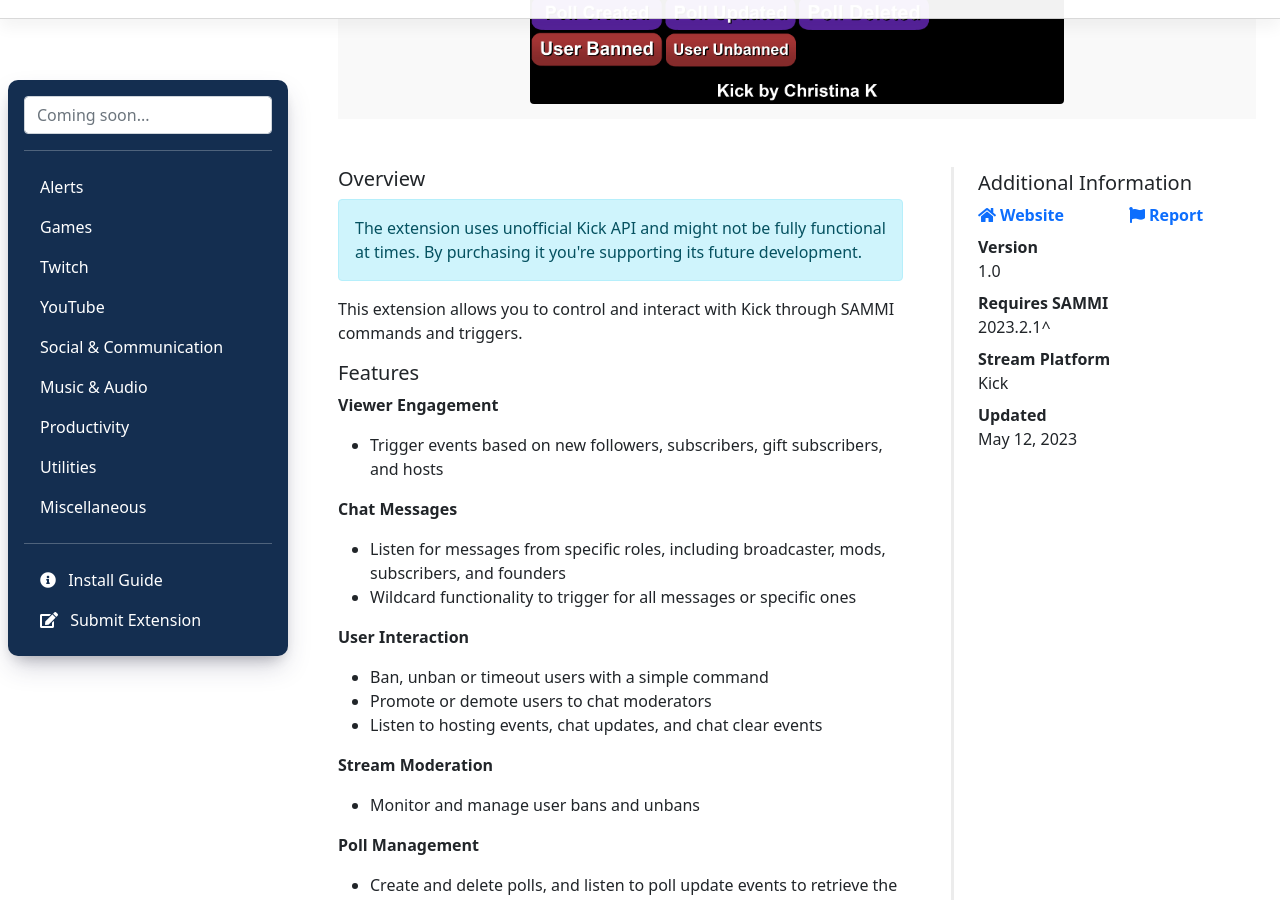
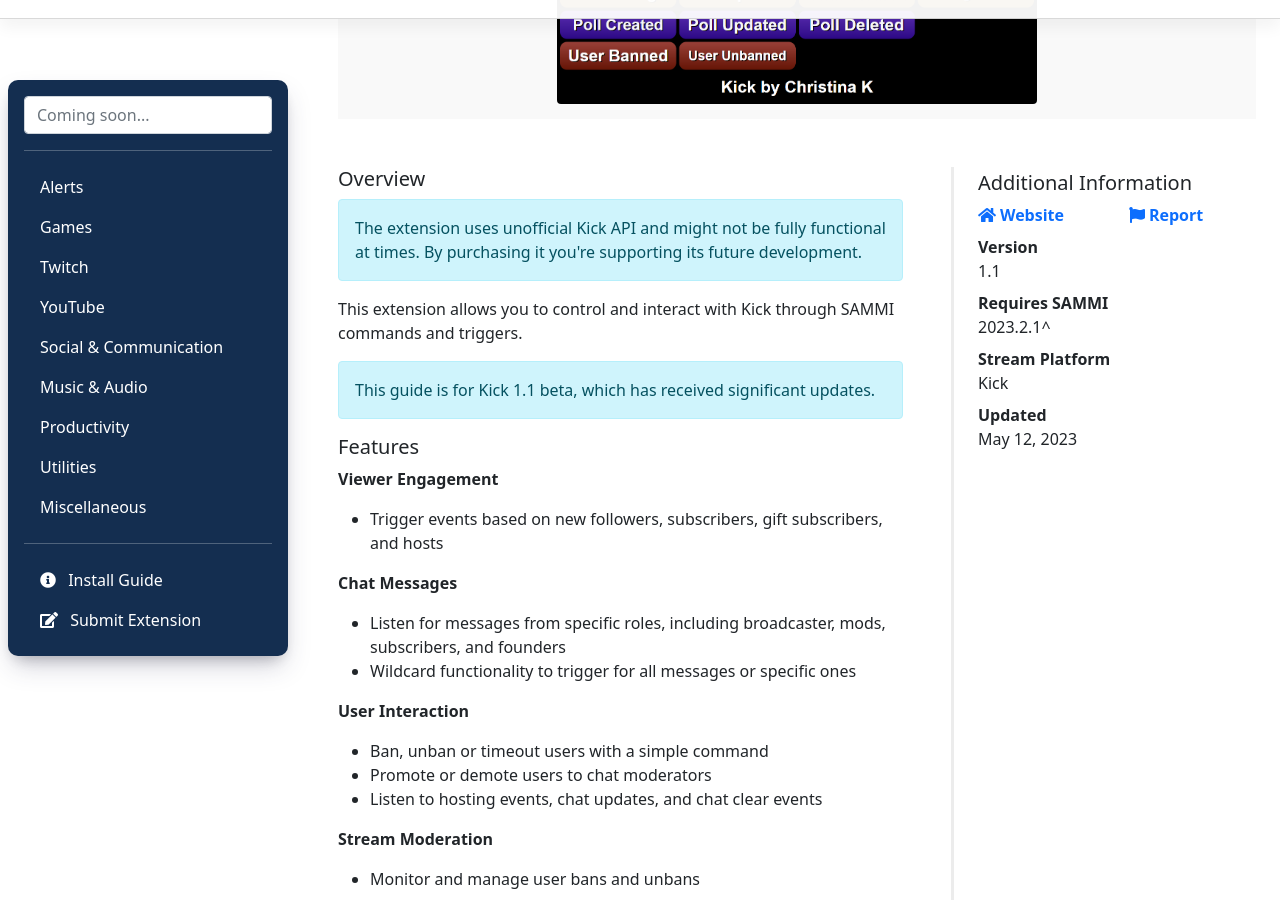
Before and after one commit to SAMMISolutions/SAMMISolutions.github.io, a Jekyll site: the page built from collections/_extensions/kick.md, in a window 1280 px wide and 900 px high, scrolled down 905 px. Built offline with Jekyll 4.4.1, drawn with Linux system fonts in a browser that asks for light colours; comment, search, counter and statistics services are not loaded; some of the changed lines change nothing that is shown.

Commit message:
Kick updates

```diff
--- a/collections/_extensions/kick.md
+++ b/collections/_extensions/kick.md
@@ -11,7 +11,7 @@
 developer_url: https://christinak.itch.io
 icon_local: kick_icon.png
 screenshots_local: kick_deck.png
-version: 1.0
+version: 1.1
 sammi_version: 2023.2.1
 platform: Kick
 overview: |
@@ -19,6 +19,8 @@
    <div class="alert alert-info" role="alert">The extension uses unofficial Kick API and might not be fully functional at times. By purchasing it you're supporting its future development.</div>
 
    This extension allows you to control and interact with Kick through SAMMI commands and triggers.
+
+   <div class="alert alert-info" role="alert">This guide is for Kick 1.1 beta, which has received significant updates.</div>
 
    ##### Features
 
@@ -49,12 +51,24 @@
    *Icon generated by OpenAI*
 
 setup: |
-   1. **Install the extension.**
-   2. **Set up your INIT button.**
 
-      <div class="alert alert-warning" role="alert">Kick modifies user names containing underscores, such as "_" becomes "-". For example, 'christina_k' becomes 'christina-k'. You can verify your exact username by navigating to your Kick channel (https://kick.com/yourName).</div>
+   #### First Time Using SAMMI?
+   1. Watch and review [Step by Step tutorial](https://sammi.solutions/docs/getting-started/step-by-step) (you can skip the part where you connect to Twitch).
+      - Learn how to [connect SAMMI to OBS](https://sammi.solutions/docs/integrations/obs)
+      - Learn what [Bridge is and how to use it](https://sammi.solutions/docs/bridge)
+      - Learn how to [create new buttons](https://sammi.solutions/docs/core#button) and [add new commands](https://sammi.solutions/docs/commands/introduction)
+      - Learn how to [use triggers](https://sammi.solutions/docs/triggers/introduction)
 
-      - `Broadcaster Channel Name`:
+   #### Setup the extension
+   1. Make sure you're on the [latest version of SAMMI](https://sammi.solutions/docs/getting-started/data-backup) and **install the extension**. You can follow the [Extension Install Guide](https://sammi.solutions/extensions/install).
+   2. Make sure SAMMI is connected to Bridge. **Bridge must be running at all times and be connected to SAMMI for Kick extension to work.**
+   2. **Set up Kick login details**. Navigate to your Bridge - Kick Streaming tab.
+
+      <div class="alert alert-warning" role="alert">Kick modifies channel names containing underscores, such as "_" becomes "-". For example, 'christina_k' becomes 'christina-k'. You can verify your exact channel name by navigating to your Kick channel (https://kick.com/yourName).</div>
+
+      ![SAMMI Tab in Bridge](kick_bridge_login.png)
+
+      - `Broadcaster Name`:
          1. This is the channel name you utilize for streaming.
       - `Bot Email`:
          1. Create a new alternate Kick account.
@@ -65,17 +79,13 @@
          2. Please use a throwaway password.
 
       <div class="alert alert-warning mt-2" role="alert"><b>DO NOT USE YOUR BROADCASTING CHANNEL'S LOGIN DETAILS FOR THE BOT.</b> SAMMI operates with an unofficial Kick API and uses a workaround for the login. It's crucial to use a disposable Kick account, in case it gets banned (though the chances are slim).</div>
-   3. **Reload Bridge**
-      After filling out the INIT button, reload your bridge or press the INIT button once and you're done. The extension will automatically connect to Kick chat and listen for all the available events.
-   4. **Connecting to multiple channels**
-      If you want to connect to another channel to listen for their events too, you can use the Kick: Connect to Chat command and place it in the Connect Chat button.
+   3. **Press Login**. You should now be Logged in as your bot and be connected to your broadcaster channel. The extension will remember your login details from now on and will automatically log you in.
+      ![Successfull Login](kick_bridge_login2.png)
+   3. **You're all set!** You can now go back to SAMMI to the premade Kick deck and explore all the available Kick commands and triggers.
 
+   <div class="alert alert-info" role="info">Due to frequent updates to the extension, it's best not to add your own buttons or commands to the premade Kick deck. Instead, look at the example buttons here and make your own in a different deck.</div>
 
-   <div class="alert alert-info" role="info">Due to frequent updates to the extension, it's best not to add your own buttons or commands to this deck. Instead, look at the example buttons here and make your own in a different deck.</div>
-
-   ### Kick Commands
-
-   <div class="alert alert-warning" role="alert">Because the Kick API is always changing, commands suddenly stop working or change without notice.</div>
+   ### Kick Commands List
 
    <div markdown="1">
       - [Kick: Get Channel Info](#kick_get_channel_info)
@@ -90,6 +100,37 @@
       - [Kick: Mod/Unmod User](#kick_mod_unmod_user)
    </div>
 
+   ### Kick Event Triggers List
+
+   <div markdown="1">
+   - [Followers Updated](#followers_updated)
+   - [Subscriber](#subscriber)
+   - [Gifted Subscriber](#gifted_subscriber)
+   - [Stream Hosted](#stream_hosted)
+   - [Chat Message](#chat_message)
+   - [Chat Updated](#chat_updated)
+   - [Message Deleted](#message_deleted)
+   - [Poll Created](#poll_created)
+   - [Poll Updated](#poll_updated)
+   - [Poll Deleted](#poll_deleted)
+   - [User Banned](#user_banned)
+   - [User Unbanned](#user_unbanned)
+   </div>
+
+   ### Replaying Events
+   You can replay any previous event via Bridge - Kick Streaming tab. Simply select the event from the dropdown and click Replay. The full event will be delivered to SAMMI and triggered just like a live event would. Useful for testing your buttons.
+
+   <div class="embed-responsive mb-3" ><video onclick="this.paused ? this.play() : this.pause()" controls=true class="embed-responsive-item video" width="75%" src="/assets/videos/extensions/kick_replay_events.mp4" title="Replaying Kick chat message" frameborder="0" allow="accelerometer;  clipboard-write; encrypted-media; gyroscope; picture-in-picture" allowfullscreen></video></div>
+
+
+   ### Logging events and commands
+   You can turn on logging for all events and commands related to Kick. These logs can be saved as a text file.
+
+   This is handy when you need to figure out what's going wrong, or if you think a new event has been added. You can send these logs to me, the extension developer, to look over.   This is important because there isn't an official Kick API, so if you come across any new events, saving these logs helps me update the extension to handle them.
+
+   <div class="embed-responsive mb-3" ><video onclick="this.paused ? this.play() : this.pause()" controls=true class="embed-responsive-item video" width="75%" src="/assets/videos/extensions/kick_log_events.mp4" title="Logging and saving Kick events and commands" frameborder="0" allow="accelerometer;  clipboard-write; encrypted-media; gyroscope; picture-in-picture" allowfullscreen></video></div>
+
+   ### Kick Commands
    <div class="container">
    <div class="row">
    <div class="col d-flex align-items-center">
@@ -332,25 +373,7 @@
    </div>
    <hr />
 
-
-
-   ### Kick Triggers
-
-   <div class="alert alert-warning" role="alert">Because the Kick API is always changing, triggers suddenly stop working and their pull values can change without notice.</div>
-
-   - [Followers Updated](#followers_updated)
-   - [Subscriber](#subscriber)
-   - [Gifted Subscriber](#gifted_subscriber)
-   - [Stream Hosted](#stream_hosted)
-   - [Chat Message](#chat_message)
-   - [Chat Updated](#chat_updated)
-   - [Message Deleted](#message_deleted)
-   - [Poll Created](#poll_created)
-   - [Poll Updated](#poll_updated)
-   - [Poll Deleted](#poll_deleted)
-   - [User Banned](#user_banned)
-   - [User Unbanned](#user_unbanned)
-
+   ### Kick Event Triggers
 
    <div class="container">
    <div class="row">
@@ -363,14 +386,14 @@
 
    Extension Trigger: `Kick Follower`
 
-   Triggers for a new follower. At this moment this only tells you that you got a new follower. There's currently no way to retrieve a list of all followers.
+   Triggers for every new follower.
 
    | Pull Value | Description|
    |------------|------------|
-   username | Viewer username who followed, currently always '' (empty string)
+   username | Viewer's username who followed the channel
+   user_id | Viewer's user id who followed the channel
    count | How many followers the channel has total
    created_at | Timestamp of when the follow event happened
-   followed | True/False, whether the viewer has followed or unfollowed
    {:class='table table-secondary table-hover'}
 
    </div>
@@ -449,6 +472,8 @@
 
    Extension Trigger: `Kick Chat Message *`
    Triggers for every new message. You can replace the * wildcard to look for a specific message or use * to trigger for all messages.
+
+   Do not know what wild cards * are? See this [wildcards in SAMMI guide]( https://sammi.solutions/docs/triggers/introduction#wildcards).
 
    Want to listen for messages only from specific roles? Use the following triggers instead:
 
```
Also changed, not shown: assets/images/extensions/kick_bridge_login.png (added), assets/images/extensions/kick_bridge_login2.png (added), assets/images/extensions/kick_deck.png, 2 other files.
